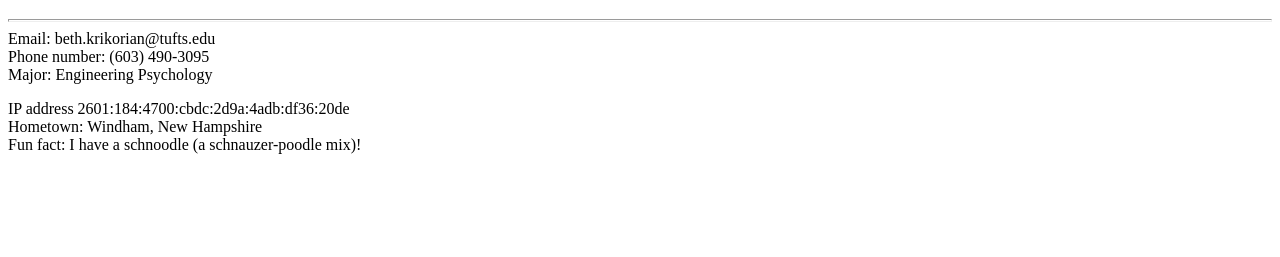
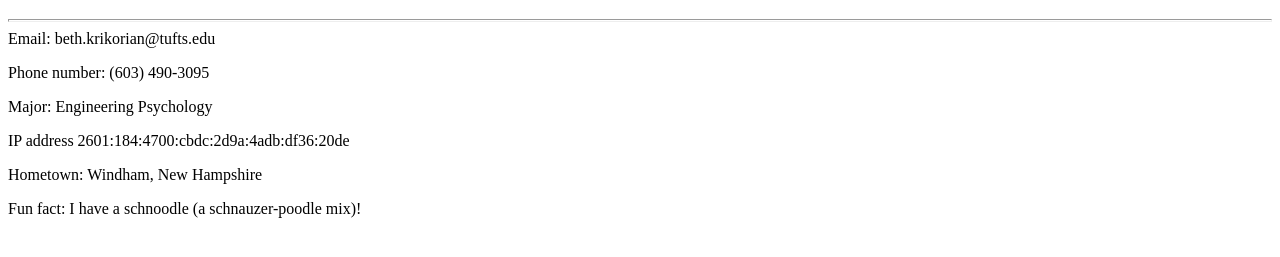
Before and after one commit to bethkrikorian/aboutbethk, a plain HTML site: page index.html in a window 1280 px wide. Shown: the part 61-318 px from the top of the page. Drawn offline with Linux system fonts and the light colour scheme.

Commit message:
Update index.html

```diff
--- a/index.html
+++ b/index.html
@@ -7,11 +7,15 @@
     <h1>My name is Beth Krikorian</h1>
     <hr size='3'>
     Email: beth.krikorian@tufts.edu <br />
+    <p>
     Phone number: (603) 490-3095 <br />
+    <p>
     Major: Engineering Psychology <br />
     <p>
     IP address 2601:184:4700:cbdc:2d9a:4adb:df36:20de<br />
+    <p>
     Hometown: Windham, New Hampshire<br />
+    <p>
     Fun fact: I have a schnoodle (a schnauzer-poodle mix)!<br />
 </body>
 </html>
```
